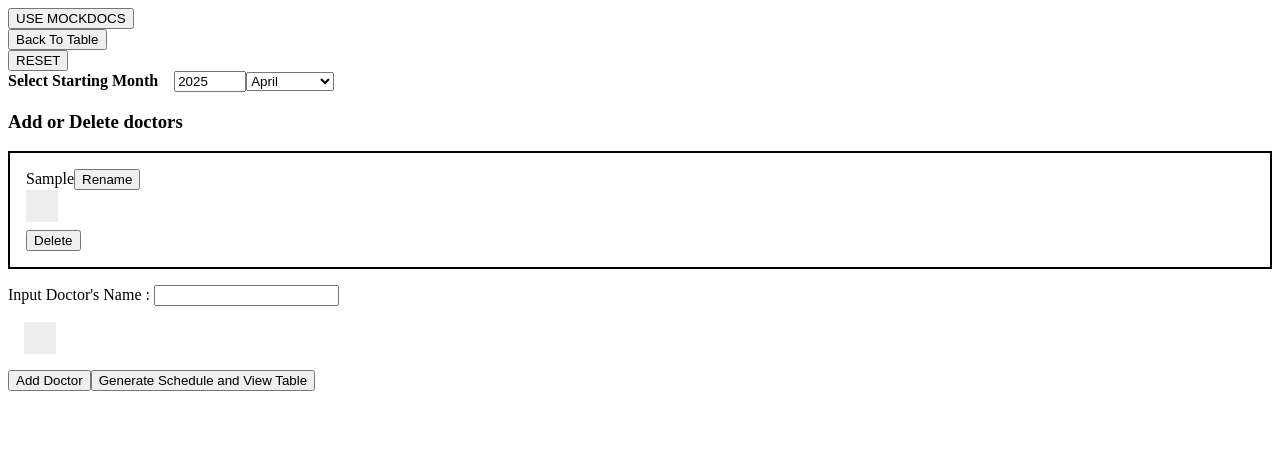
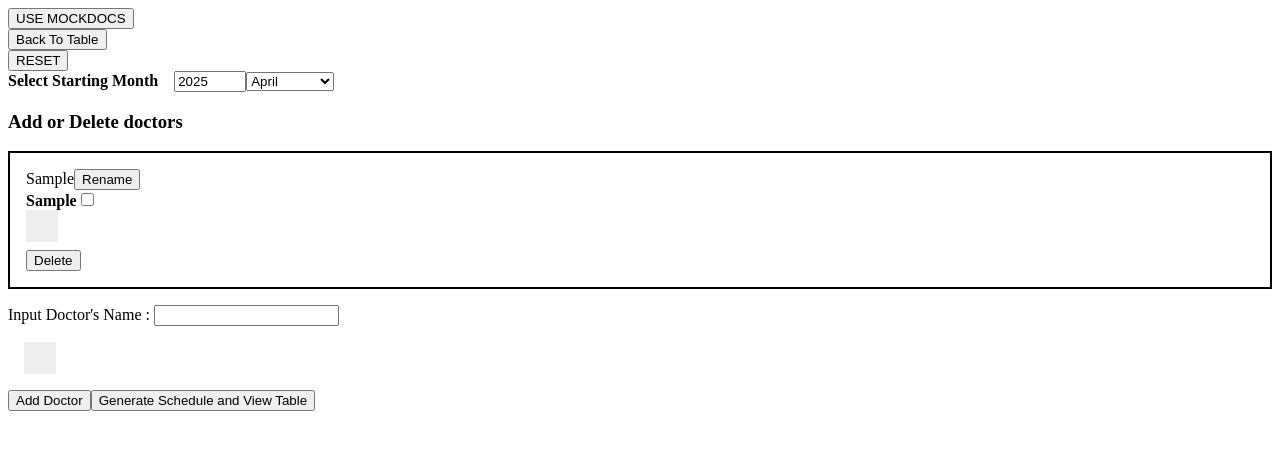
Before and after one commit to Subhavich/doc-sche, a React (Vite) app: page / in a window 1280 px wide. Both pictures are taken after typing "Sample" into the empty fields and a click on the button "Add Doctor". Shown: the top 450 px of the page. Built offline with nearby package versions, Linux system fonts and the light colour scheme.

Commit message:
add checkbox components

```diff
--- a/src/EditPageComponents.jsx
+++ b/src/EditPageComponents.jsx
@@ -1,5 +1,11 @@
 import { useState, useRef, useEffect } from "react";
 import { Compact } from "@uiw/react-color";
+
+const divStyle = {
+  border: "2px solid black",
+  padding: "16px",
+  marginBottom: "16px",
+};
 
 export function DoctorData({
   name,
@@ -17,6 +23,7 @@ export function DoctorData({
   const nameRef = useRef();
   const componentRef = useRef();
   const pickerRef = useRef();
+  const checkboxref = useRef();
 
   useEffect(() => {
     setHex(color);
@@ -118,19 +125,13 @@ export function DoctorData({
   }, [isPickerVisible, isRenaming]);
 
   return (
-    <div
-      ref={componentRef}
-      style={{
-        border: "2px solid black",
-        padding: "16px",
-        marginBottom: "16px",
-      }}
-    >
+    <div ref={componentRef} style={divStyle}>
       {isRenaming ? (
         <input onKeyDown={handleKeyDown} defaultValue={name} ref={nameRef} />
       ) : (
         <span>{name}</span>
       )}
+
       <button
         onClick={() => {
           if (isRenaming) {
@@ -141,6 +142,20 @@ export function DoctorData({
       >
         {isRenaming ? "Confirm" : "Rename"}
       </button>
+
+      <div>
+        <b>{name}</b>
+        <label htmlFor="ERNight"></label>
+        <input
+          type="checkbox"
+          ref={checkboxref}
+          id="ERNight"
+          name="ERNight"
+          onClick={() => {
+            console.log(name, checkboxref.current.checked);
+          }}
+        />
+      </div>
 
       <div
         onClick={() => setIsPicker((prev) => !prev)}
--- a/src/TablePage.jsx
+++ b/src/TablePage.jsx
@@ -1,4 +1,4 @@
-import { useState, useEffect } from "react";
+import { useState, useEffect, useRef } from "react";
 import { Pagination, TBody, THead } from "./TableComponents";
 import { deriveWeeks } from "./utils/rendering";
 import { saveToLocalStorage } from "./utils/localStorage";
@@ -82,6 +82,7 @@ export default function TablePage({
 
   return (
     <>
+      <DoctorSettings doctors={tableDoctors} />
       <Table
         doctors={tableDoctors}
         slots={tableSlots}
@@ -106,7 +107,6 @@ const Table = ({
   handleAddDoctor,
   handleSelectDoctor,
   doctors,
-  workHistory,
 }) => {
   const [page, setPage] = useState(0);
   const [currentWeek, setCurrentWeek] = useState(deriveWeeks(slots)[page]);
@@ -147,3 +147,34 @@ const Table = ({
     </>
   );
 };
+
+const DoctorSettings = ({ doctors }) => {
+  return (
+    <>
+      <div>
+        {doctors.map((doctor) => (
+          <DoctorField doctorName={doctor.name} />
+        ))}
+      </div>
+    </>
+  );
+};
+
+const DoctorField = ({ doctorName }) => {
+  const checkboxref = useRef();
+  return (
+    <>
+      <b>{doctorName}</b>
+      <label htmlFor="ERNight"></label>
+      <input
+        type="checkbox"
+        ref={checkboxref}
+        id="ERNight"
+        name="ERNight"
+        onClick={() => {
+          console.log(doctorName, checkboxref.current.checked);
+        }}
+      />
+    </>
+  );
+};
--- a/src/utils/doctorCreation.js
+++ b/src/utils/doctorCreation.js
@@ -1,3 +1,10 @@
 export const createNewDoctor = (name, color) => {
-  return { name: name, color: color, slots: [], quota: 0, lastMonthAdv: 0 };
+  return {
+    name: name,
+    color: color,
+    slots: [],
+    quota: 0,
+    lastMonthAdv: 0,
+    omitERNight: false,
+  };
 };
```
